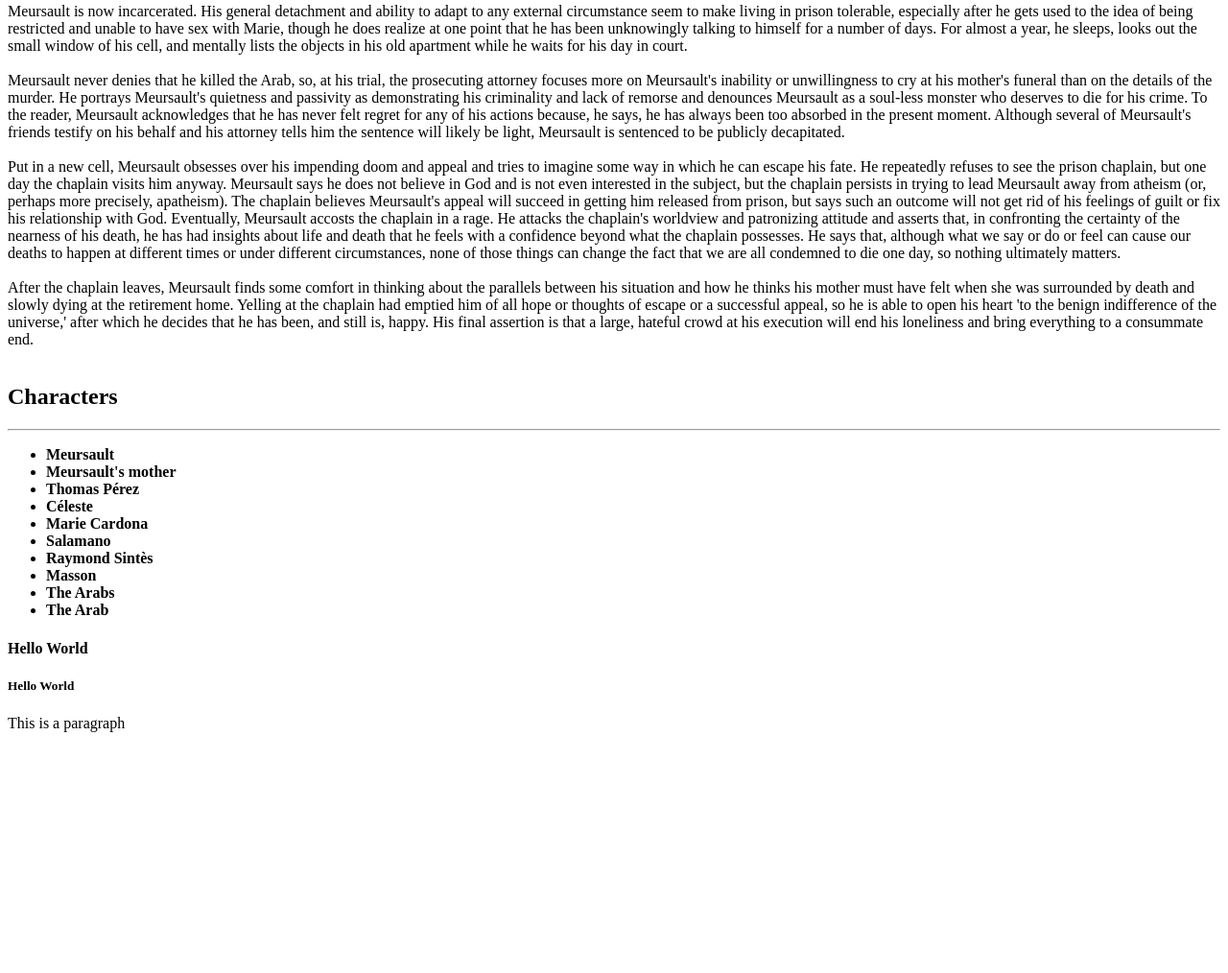
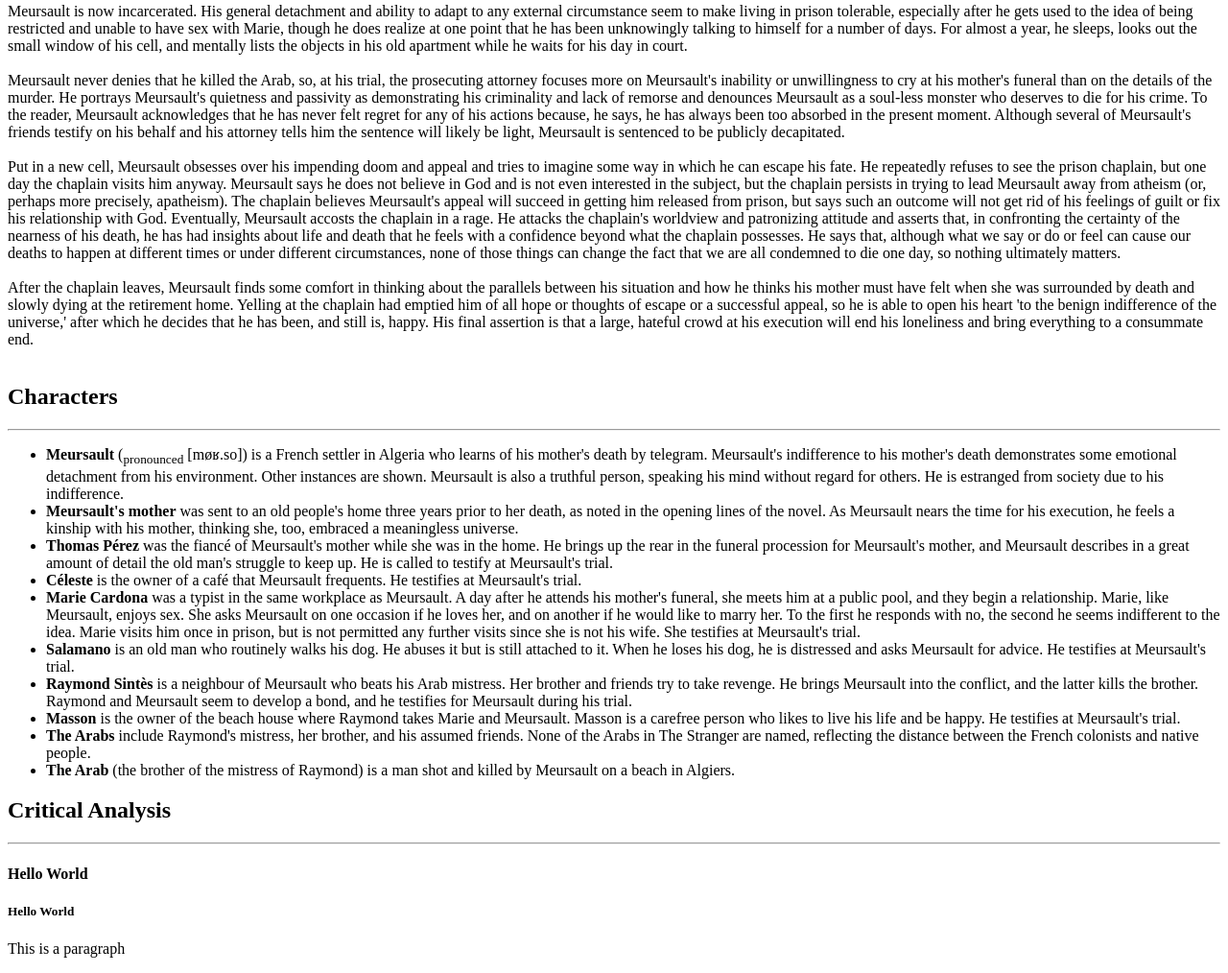
Before and after one commit to Kalle-Rei/wikipediaarticle, a plain HTML site: page index.html in a window 1280 px wide. Shown: the part 1483-2497 px from the top of the page at 96% size. Before the commit the page ends 2262 px from the top, so only its background shows below. Drawn offline with Linux system fonts and the light colour scheme.

Commit message:
completed characters section

```diff
--- a/index.html
+++ b/index.html
@@ -168,17 +168,61 @@
         <h2>Characters</h2>
         <hr>
         <ul>
-            <li><strong>Meursault</strong></li>
-            <li><strong>Meursault's mother</strong></li>
-            <li><strong>Thomas Pérez</strong></li>
-            <li><strong>Céleste </strong></li>
-            <li><strong>Marie Cardona</strong></li>
-            <li><strong>Salamano </strong></li>
-            <li><strong>Raymond Sintès </strong></li>
-            <li><strong>Masson </strong></li>
-            <li><strong>The Arabs</strong></li>
-            <li><strong>The Arab</strong></li>
+            <li>
+                <strong>Meursault</strong> (<sub>pronounced</sub> [møʁ.so]) is a French settler in Algeria who learns of
+                his
+                mother's death by telegram. Meursault's indifference to his mother's death demonstrates some emotional
+                detachment from his environment. Other instances are shown. Meursault is also a truthful person,
+                speaking his mind without regard for others. He is estranged from society due to his indifference.
+            </li>
+            <li>
+                <strong>Meursault's mother</strong> was sent to an old people's home three years prior to her death, as
+                noted in the opening lines of the novel. As Meursault nears the time for his execution, he feels a
+                kinship with his mother, thinking she, too, embraced a meaningless universe.
+            </li>
+            <li>
+                <strong>Thomas Pérez</strong> was the fiancé of Meursault's mother while she was in the home. He brings
+                up the rear in the funeral procession for Meursault's mother, and Meursault describes in a great amount
+                of detail the old man's struggle to keep up. He is called to testify at Meursault's trial.
+            </li>
+            <li>
+                <strong>Céleste</strong> is the owner of a café that Meursault frequents. He testifies at Meursault's
+                trial.
+            </li>
+            <li>
+                <strong>Marie Cardona</strong> was a typist in the same workplace as Meursault. A day after he attends
+                his mother's funeral, she meets him at a public pool, and they begin a relationship. Marie, like
+                Meursault, enjoys sex. She asks Meursault on one occasion if he loves her, and on another if he would
+                like to marry her. To the first he responds with no, the second he seems indifferent to the idea. Marie
+                visits him once in prison, but is not permitted any further visits since she is not his wife. She
+                testifies at Meursault's trial.
+            </li>
+            <li>
+                <strong>Salamano</strong> is an old man who routinely walks his dog. He abuses it but is still attached
+                to it. When he loses his dog, he is distressed and asks Meursault for advice. He testifies at
+                Meursault's trial.
+            </li>
+            <li>
+                <strong>Raymond Sintès</strong> is a neighbour of Meursault who beats his Arab mistress. Her brother and
+                friends try to take revenge. He brings Meursault into the conflict, and the latter kills the brother.
+                Raymond and Meursault seem to develop a bond, and he testifies for Meursault during his trial.
+            </li>
+            <li>
+                <strong>Masson</strong> is the owner of the beach house where Raymond takes Marie and Meursault. Masson
+                is a carefree person who likes to live his life and be happy. He testifies at Meursault's trial.
+            </li>
+            <li>
+                <strong>The Arabs</strong> include Raymond's mistress, her brother, and his assumed friends. None of the
+                Arabs in The Stranger are named, reflecting the distance between the French colonists and native people.
+            </li>
+            <li>
+                <strong>The Arab</strong> (the brother of the mistress of Raymond) is a man shot and killed by Meursault on a beach in Algiers.
+            </li>
         </ul>
+    </div>
+    <div>
+        <h2>Critical Analysis</h2>
+        <hr>
     </div>
     <h4>Hello World</h4>
     <h5>Hello World</h5>
```
